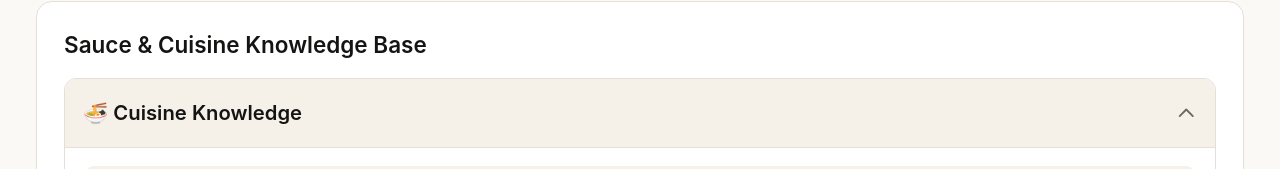
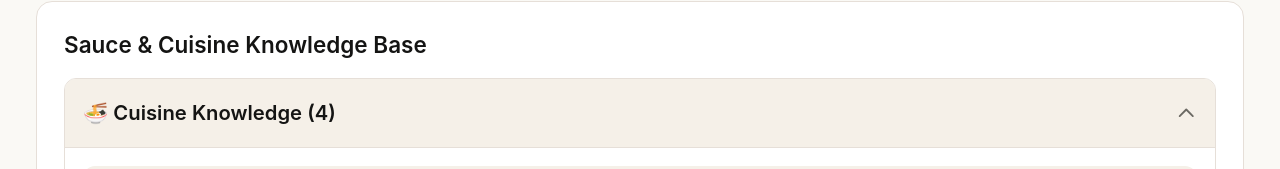
Before and after one commit to ahalamora1981/ai-sales-coach-v2, a Next.js app: page /dashboard in a window 1280 px wide. Shown: the part 783-952 px from the top of the page. Built offline with nearby package versions, Linux system fonts and the light colour scheme; no server answers.

Commit message:
Add count to cuisine section title

```diff
--- a/src/app/dashboard/page.tsx
+++ b/src/app/dashboard/page.tsx
@@ -116,7 +116,7 @@ export default function DashboardPage() {
         <div className="space-y-4">
           {/* Cuisines Section */}
           <Collapsible
-            title={locale === "zh" ? "🍜 菜系知识" : "🍜 Cuisine Knowledge"}
+            title={locale === "zh" ? `🍜 菜系知识 (${cuisineKnowledgeBase.length})` : `🍜 Cuisine Knowledge (${cuisineKnowledgeBase.length})`}
             defaultOpen={true}
           >
             <div className="space-y-4">
```
